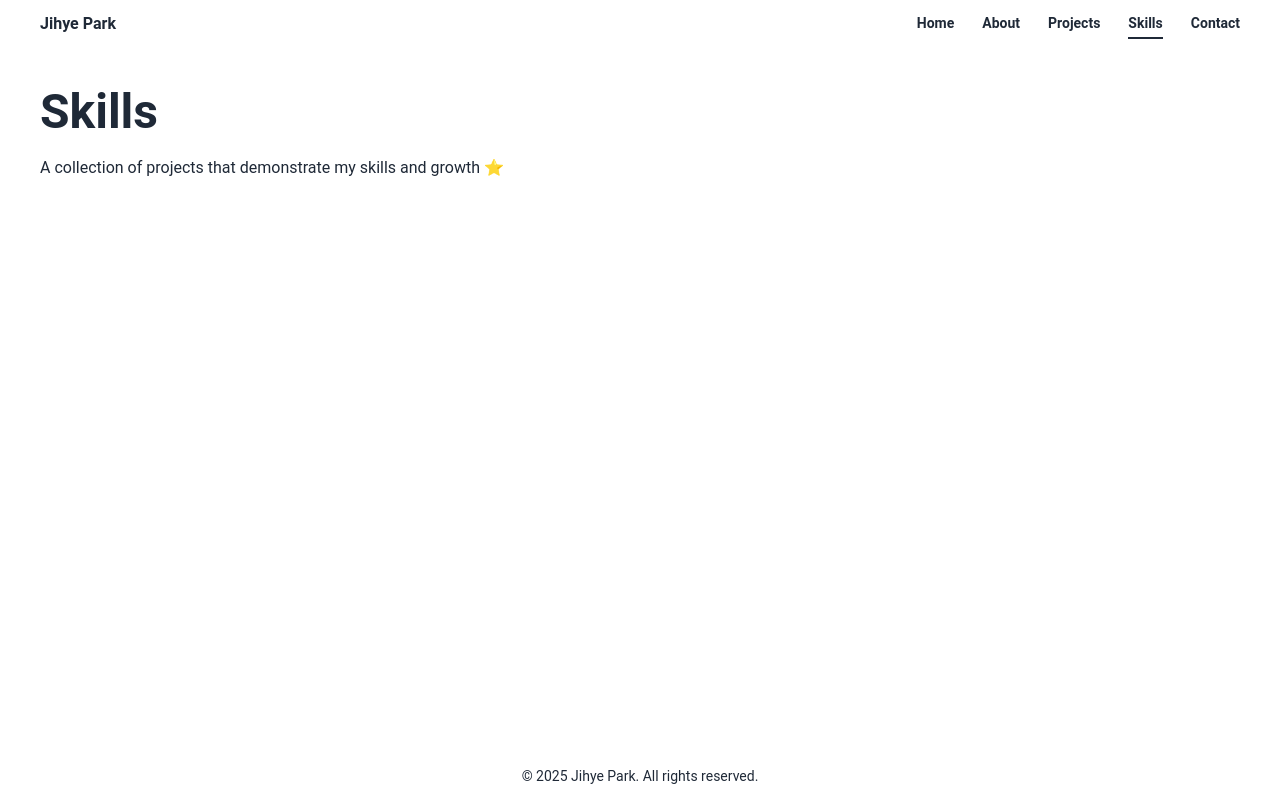
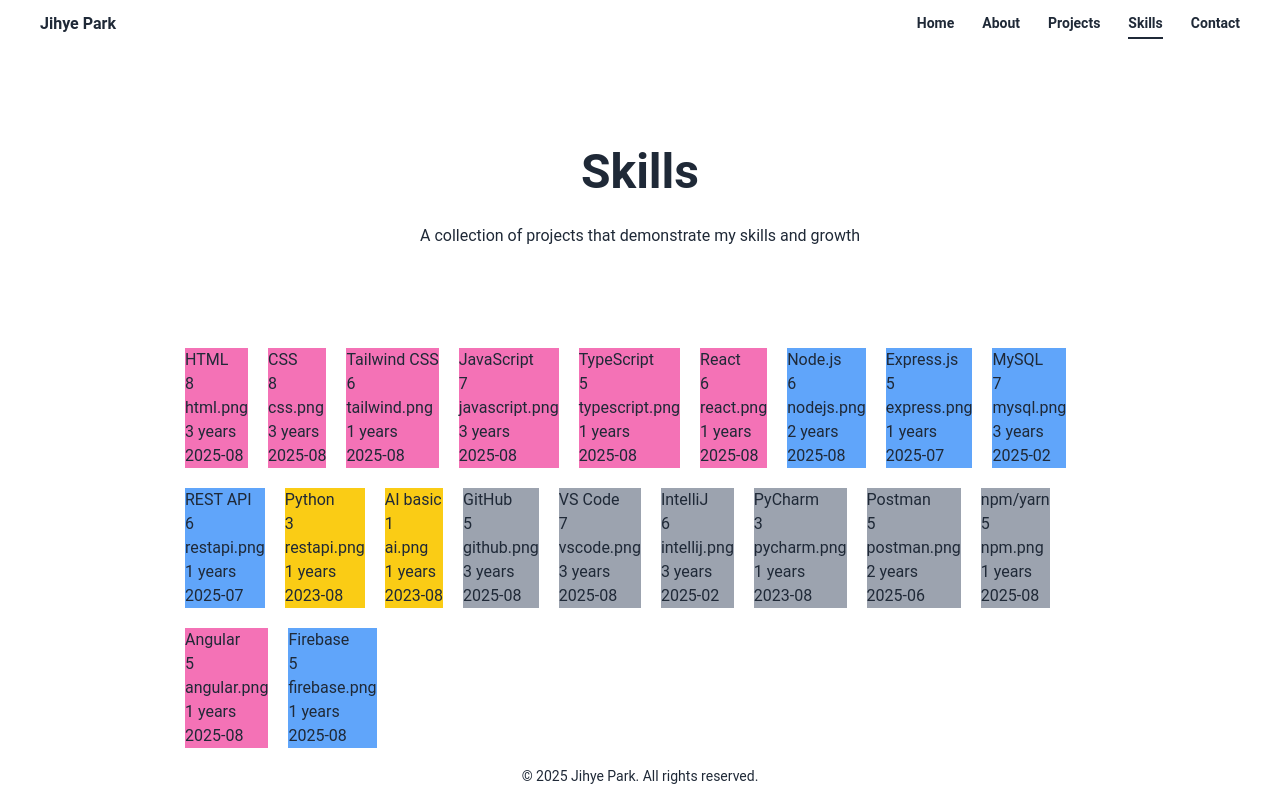
Before and after one commit to JiHye0214/portfolio, a React (Create React App) app: page /skills in a window 1280 px wide. Built offline with nearby package versions, Linux system fonts and the light colour scheme.

Commit message:
250804: 졸려서 못해먹겠다 - 스킬 페이지 들어가긴 함

```diff
--- a/src/components/SkillTag.tsx
+++ b/src/components/SkillTag.tsx
@@ -1,11 +1,36 @@
-import React from 'react'
+import React from "react";
 
-const SkillTag = () => {
+type LayoutProps = {
+    skill: {
+        id: number;
+        name: string;
+        type: string;
+        level: number;
+        icon: string;
+        experienceDuration: string;
+        lastUsed: string;
+    };
+};
+type SkillType = "frontend" | "backend" | "devops" | "aipython";
+const typeColorMap: Record<SkillType, string> = {
+    frontend: "bg-pink-400",
+    backend: "bg-blue-400",
+    devops: "bg-gray-400",
+    aipython: "bg-yellow-400",
+};
+
+const SkillTag = ({ skill }: LayoutProps) => {
+    const category = typeColorMap[skill.type as SkillType] ?? "bg-black";
+
     return (
-        <footer>
-            <p>© 2025 Jihye Park. All rights reserved.</p>
-        </footer>
-    )
-}
+        <div className={`${category}`}>
+            <p>{skill.name}</p>
+            <p>{skill.level}</p>
+            <p>{skill.icon}</p>
+            <p>{skill.experienceDuration}</p>
+            <p>{skill.lastUsed}</p>
+        </div>
+    );
+};
 
 export default SkillTag;
--- a/src/pages/Projects.tsx
+++ b/src/pages/Projects.tsx
@@ -4,50 +4,6 @@ import ProjectCard from "../components/ProjectCard";
 import { motion } from "framer-motion";
 
 const Projects = () => {
-    const [detailOpen, setDetailOpen] = useState(false);
-    const [prjDetail, setPrjDetail] = useState({
-        id: 0,
-        title: "",
-        description: "",
-        isTeam: false,
-        stacks: [],
-        screens: [],
-        gitLink: "",
-        role: "",
-        challenges: "",
-        createdAt: "",
-    });
-
-    const useElementHeight = (ref: React.RefObject<HTMLElement | null>) => {
-        const [height, setHeight] = useState<number>(0);
-
-        useEffect(() => {
-            if (!ref.current) return;
-
-            const resizeObserver = new ResizeObserver((entries) => {
-                for (let entry of entries) {
-                    setHeight(entry.contentRect.height + 340);
-                }
-            });
-
-            resizeObserver.observe(ref.current);
-
-            return () => resizeObserver.disconnect();
-        }, [ref]);
-
-        return height;
-    };
-    const modalContentRef = useRef<HTMLDivElement>(null);
-    const contentHeight = useElementHeight(modalContentRef);
-
-    useEffect(() => {
-        if (detailOpen) {
-            const el = document.getElementById("modalTop");
-
-            el?.scrollIntoView({ behavior: "auto" });
-        }
-    }, [detailOpen]);
-
     const projectsDB = [
         {
             id: 0,
@@ -112,6 +68,49 @@ const Projects = () => {
             createdAt: "2025-03",
         },
     ];
+
+    const [detailOpen, setDetailOpen] = useState(false);
+    const [prjDetail, setPrjDetail] = useState({
+        id: 0,
+        title: "",
+        description: "",
+        isTeam: false,
+        stacks: [],
+        screens: [],
+        gitLink: "",
+        role: "",
+        challenges: "",
+        createdAt: "",
+    });
+    const useElementHeight = (ref: React.RefObject<HTMLElement | null>) => {
+        const [height, setHeight] = useState<number>(0);
+
+        useEffect(() => {
+            if (!ref.current) return;
+
+            const resizeObserver = new ResizeObserver((entries) => {
+                for (let entry of entries) {
+                    setHeight(entry.contentRect.height + 340);
+                }
+            });
+
+            resizeObserver.observe(ref.current);
+
+            return () => resizeObserver.disconnect();
+        }, [ref]);
+
+        return height;
+    };
+    const modalContentRef = useRef<HTMLDivElement>(null);
+    const contentHeight = useElementHeight(modalContentRef);
+
+    useEffect(() => {
+        if (detailOpen) {
+            const el = document.getElementById("modalTop");
+
+            el?.scrollIntoView({ behavior: "auto" });
+        }
+    }, [detailOpen]);
 
     const handlePrjDetail = (project: any) => {
         setPrjDetail(project);
--- a/src/pages/Skills.tsx
+++ b/src/pages/Skills.tsx
@@ -1,14 +1,214 @@
-import React from 'react'
+import React from "react";
+import { motion } from "framer-motion";
+import SkillTag from "../components/SkillTag";
 
 const Skills = () => {
+    const skillsDB = [
+        {
+            id: 0,
+            name: "HTML",
+            type: "frontend",
+            level: 8,
+            icon: "html.png",
+            experienceDuration: "3 years",
+            lastUsed: "2025-08",
+        },
+        {
+            id: 1,
+            name: "CSS",
+            type: "frontend",
+            level: 8,
+            icon: "css.png",
+            experienceDuration: "3 years",
+            lastUsed: "2025-08",
+        },
+        {
+            id: 2,
+            name: "Tailwind CSS",
+            type: "frontend",
+            level: 6,
+            icon: "tailwind.png",
+            experienceDuration: "1 years",
+            lastUsed: "2025-08",
+        },
+        {
+            id: 3,
+            name: "JavaScript",
+            type: "frontend",
+            level: 7,
+            icon: "javascript.png",
+            experienceDuration: "3 years",
+            lastUsed: "2025-08",
+        },
+        {
+            id: 4,
+            name: "TypeScript",
+            type: "frontend",
+            level: 5,
+            icon: "typescript.png",
+            experienceDuration: "1 years",
+            lastUsed: "2025-08",
+        },
+        {
+            id: 5,
+            name: "React",
+            type: "frontend",
+            level: 6,
+            icon: "react.png",
+            experienceDuration: "1 years",
+            lastUsed: "2025-08",
+        },
+        {
+            id: 6,
+            name: "Node.js",
+            type: "backend",
+            level: 6,
+            icon: "nodejs.png",
+            experienceDuration: "2 years",
+            lastUsed: "2025-08",
+        },
+        {
+            id: 7,
+            name: "Express.js",
+            type: "backend",
+            level: 5,
+            icon: "express.png",
+            experienceDuration: "1 years",
+            lastUsed: "2025-07",
+        },
+        {
+            id: 8,
+            name: "MySQL",
+            type: "backend",
+            level: 7,
+            icon: "mysql.png",
+            experienceDuration: "3 years",
+            lastUsed: "2025-02",
+        },
+        {
+            id: 9,
+            name: "REST API",
+            type: "backend",
+            level: 6,
+            icon: "restapi.png",
+            experienceDuration: "1 years",
+            lastUsed: "2025-07",
+        },
+        {
+            id: 10,
+            name: "Python",
+            type: "aipython",
+            level: 3,
+            icon: "restapi.png",
+            experienceDuration: "1 years",
+            lastUsed: "2023-08",
+        },
+        {
+            id: 11,
+            name: "AI basic",
+            type: "aipython",
+            level: 1,
+            icon: "ai.png",
+            experienceDuration: "1 years",
+            lastUsed: "2023-08",
+        },
+        {
+            id: 12,
+            name: "GitHub",
+            type: "devops",
+            level: 5,
+            icon: "github.png",
+            experienceDuration: "3 years",
+            lastUsed: "2025-08",
+        },
+        {
+            id: 13,
+            name: "VS Code",
+            type: "devops",
+            level: 7,
+            icon: "vscode.png",
+            experienceDuration: "3 years",
+            lastUsed: "2025-08",
+        },
+        {
+            id: 14,
+            name: "IntelliJ",
+            type: "devops",
+            level: 6,
+            icon: "intellij.png",
+            experienceDuration: "3 years",
+            lastUsed: "2025-02",
+        },
+        {
+            id: 15,
+            name: "PyCharm",
+            type: "devops",
+            level: 3,
+            icon: "pycharm.png",
+            experienceDuration: "1 years",
+            lastUsed: "2023-08",
+        },
+        {
+            id: 16,
+            name: "Postman",
+            type: "devops",
+            level: 5,
+            icon: "postman.png",
+            experienceDuration: "2 years",
+            lastUsed: "2025-06",
+        },
+        {
+            id: 17,
+            name: "npm/yarn",
+            type: "devops",
+            level: 5,
+            icon: "npm.png",
+            experienceDuration: "1 years",
+            lastUsed: "2025-08",
+        },
+        {
+            id: 18,
+            name: "Angular",
+            type: "frontend",
+            level: 5,
+            icon: "angular.png",
+            experienceDuration: "1 years",
+            lastUsed: "2025-08",
+        },
+        {
+            id: 19,
+            name: "Firebase",
+            type: "backend",
+            level: 5,
+            icon: "firebase.png",
+            experienceDuration: "1 years",
+            lastUsed: "2025-08",
+        },
+    ];
+
     return (
         <div className="h-full w-full overflow-hidden">
-            <div className="flex flex-col gap-5 my-10">
+            <div className="flex flex-col items-center gap-7 py-[100px]">
                 <p className="text-5xl font-bold">Skills</p>
-                <p>A collection of projects that demonstrate my skills and growth ⭐</p>
+                <p>A collection of projects that demonstrate my skills and growth</p>
             </div>
+
+            <motion.div
+                initial={{ opacity: 0, y: 50 }} // 시작 상태: 투명하고 아래쪽(y=50)
+                whileInView={{ opacity: 1, y: 0 }} // 뷰포트에 보일 때: 완전 보이고 위치 원상복귀
+                viewport={{ once: false, amount: 0.3 }} // 한 번만 실행, 30% 보이면 애니메이션 실행
+                transition={{ duration: 0.3, ease: "easeOut" }} // 애니메이션 시간과 이징
+                className="w-fit max-w-[910px] flex flex-wrap justify-start gap-5 mx-auto"
+            >
+                {skillsDB.map((skill, index) => (
+                    <SkillTag
+                        key={index}
+                        skill={skill}
+                    />
+                ))}
+            </motion.div>
         </div>
-    )
-}
+    );
+};
 
 export default Skills;
```
